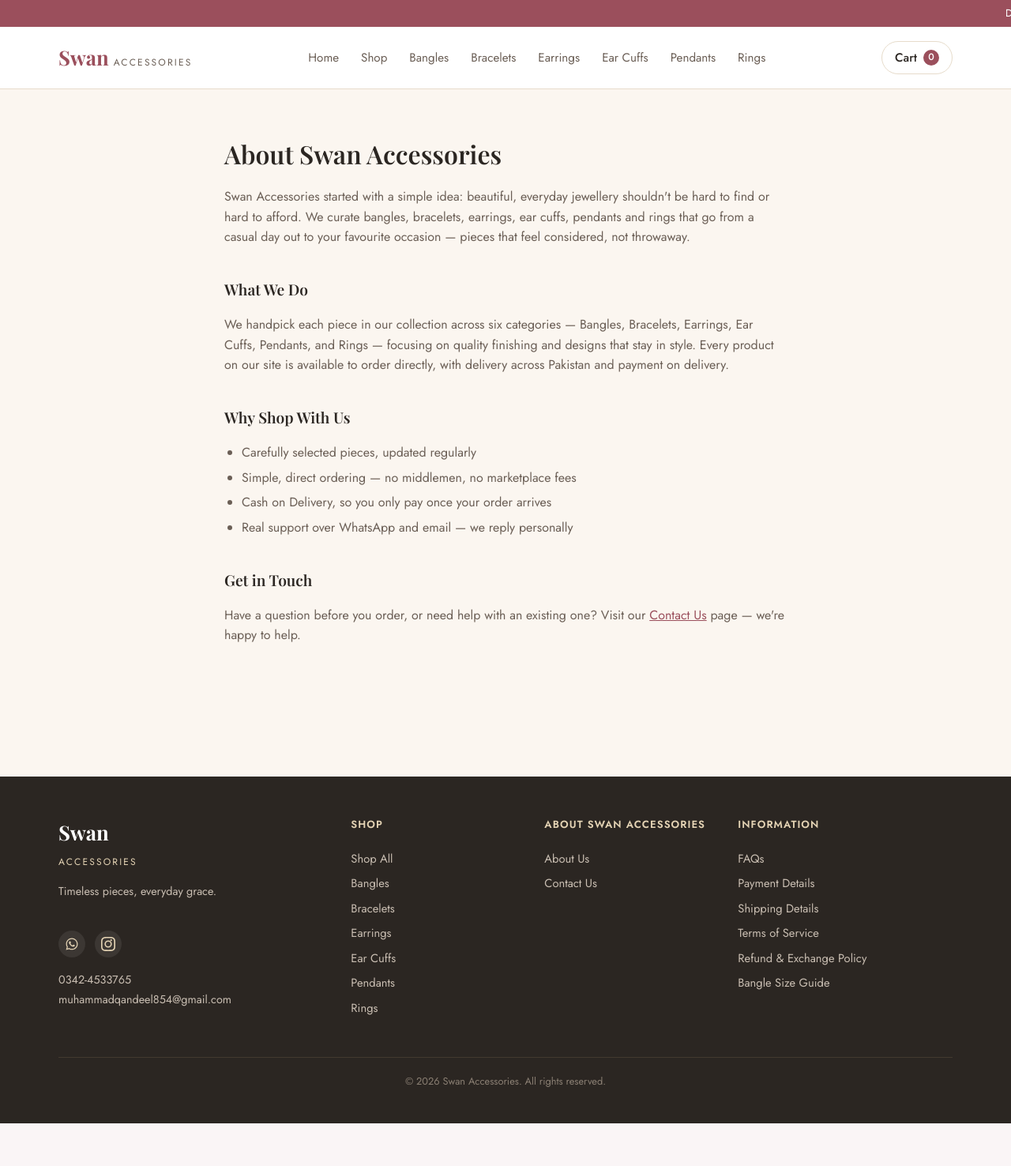
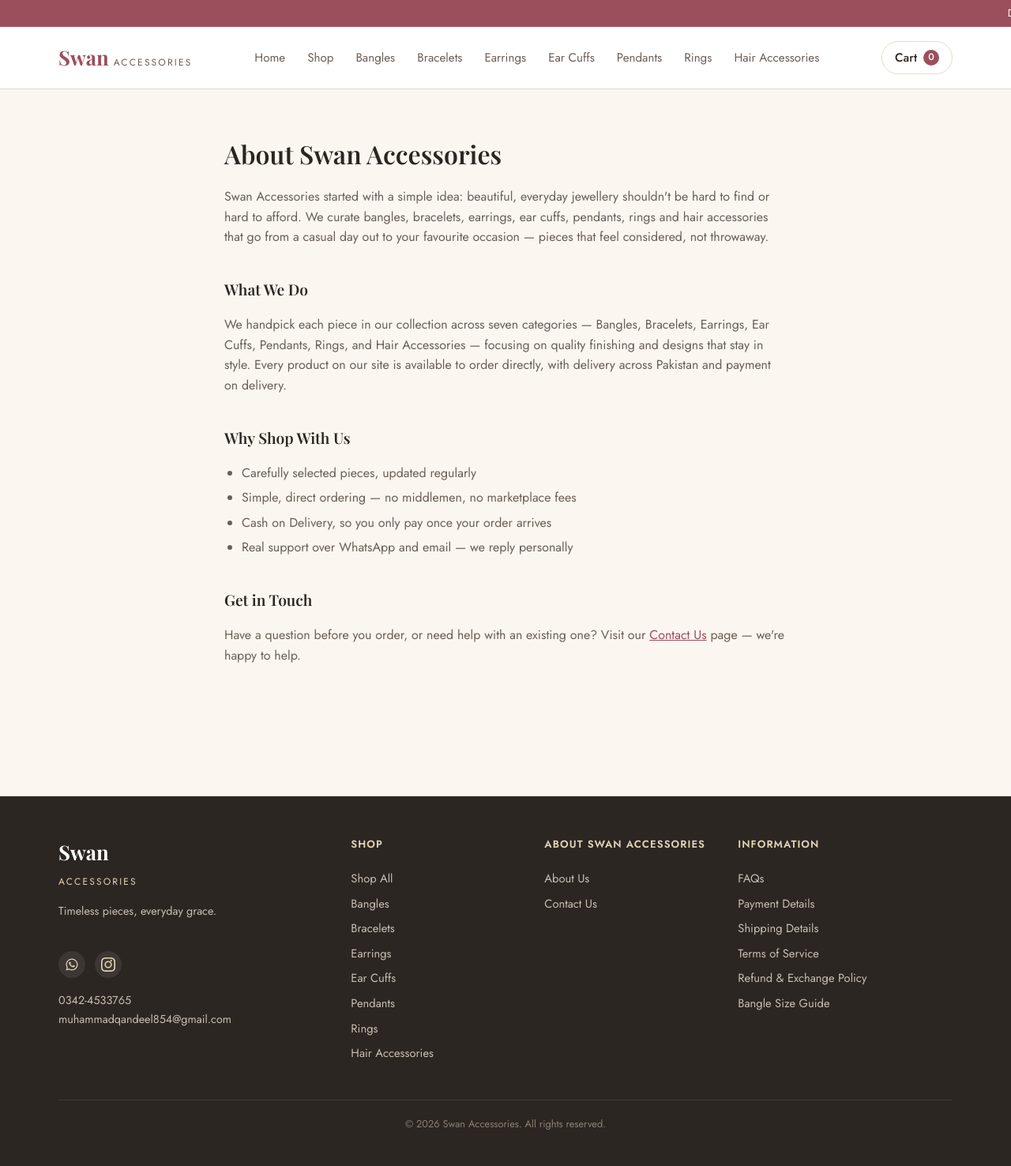
Before and after one commit to shizaadsenseexpert/swan-accessories, a PHP site: page /about in a window 1280 px wide. Shown: the whole page at 79% size. Before the commit the page ends 1422 px from the top, so only its background shows below. Run offline with PHP 8.4, Linux system fonts and the light colour scheme.

Commit message:
Add a Hair Accessories category
- New 'Hair Accessories' category at /hair-accessories, in the header
  menu, footer, Shop filters, admin category list and (once it has a
  product) the homepage. Photos in assets/images/products/hair-accessories/
  are picked up like the other categories.
- With seven categories the menu no longer fits on one line below 1100px,
  so the menu button now takes over below that width instead of 960px.
- About, FAQ and homepage text mention hair accessories.

Co-Authored-By: Claude Opus 5.5 <noreply@anthropic.com>
Claude-Session: https://claude.ai/code/session_0173PTgaqbKD9n4CuNeMTuAz

```diff
--- a/about.php
+++ b/about.php
@@ -7,10 +7,10 @@ require __DIR__ . '/includes/header.php';
 
 <div class="policy-page">
   <h1>About Swan Accessories</h1>
-  <p>Swan Accessories started with a simple idea: beautiful, everyday jewellery shouldn't be hard to find or hard to afford. We curate bangles, bracelets, earrings, ear cuffs, pendants and rings that go from a casual day out to your favourite occasion — pieces that feel considered, not throwaway.</p>
+  <p>Swan Accessories started with a simple idea: beautiful, everyday jewellery shouldn't be hard to find or hard to afford. We curate bangles, bracelets, earrings, ear cuffs, pendants, rings and hair accessories that go from a casual day out to your favourite occasion — pieces that feel considered, not throwaway.</p>
 
   <h2>What We Do</h2>
-  <p>We handpick each piece in our collection across six categories — Bangles, Bracelets, Earrings, Ear Cuffs, Pendants, and Rings — focusing on quality finishing and designs that stay in style. Every product on our site is available to order directly, with delivery across Pakistan and payment on delivery.</p>
+  <p>We handpick each piece in our collection across seven categories — Bangles, Bracelets, Earrings, Ear Cuffs, Pendants, Rings, and Hair Accessories — focusing on quality finishing and designs that stay in style. Every product on our site is available to order directly, with delivery across Pakistan and payment on delivery.</p>
 
   <h2>Why Shop With Us</h2>
   <ul>
--- a/assets/css/style.css
+++ b/assets/css/style.css
@@ -128,7 +128,8 @@ img { max-width: 100%; display: block; }
 .menu-toggle.active span:nth-child(1) { transform: translateY(7px) rotate(45deg); }
 .menu-toggle.active span:nth-child(2) { opacity: 0; }
 .menu-toggle.active span:nth-child(3) { transform: translateY(-7px) rotate(-45deg); }
-@media (max-width: 960px) {
+/* Seven categories don't fit on one line below ~1100px, so use the menu button. */
+@media (max-width: 1099px) {
   .main-nav {
     display: none;
     position: absolute;
--- a/faqs.php
+++ b/faqs.php
@@ -4,7 +4,7 @@ $basePath = '';
 $pageTitle = 'FAQs';
 
 $faqs = [
-    ['How do I place an order?', 'Browse our Bangles, Bracelets, Earrings, Ear Cuffs, Pendants, and Rings, add the pieces you like to your cart, then go to checkout and fill in your delivery details. No account needed.'],
+    ['How do I place an order?', 'Browse our Bangles, Bracelets, Earrings, Ear Cuffs, Pendants, Rings, and Hair Accessories, add the pieces you like to your cart, then go to checkout and fill in your delivery details. No account needed.'],
     ['What payment methods do you accept?', 'Currently we accept Cash on Delivery (COD) — you pay in cash when your order arrives at your doorstep. Online payment options are coming soon.'],
     ['How long does delivery take?', 'Most orders are delivered within 3–5 working days, depending on your city. See our Shipping Details page for more.'],
     ['How much is delivery?', 'Delivery is ' . money(DELIVERY_FEE) . ' per order anywhere in Pakistan, and free on orders of ' . money(FREE_DELIVERY_MIN) . ' or more.'],
--- a/includes/db.php
+++ b/includes/db.php
@@ -448,6 +448,7 @@ function generate_product_description(string $name, string $category): string {
         'ear-cuffs' => 'A modern accent that hugs the curve of your ear.',
         'pendants' => 'Hangs beautifully on its chain and makes a thoughtful gift.',
         'rings'    => 'A stylish accent to wear on its own or stacked.',
+        'hair-accessories' => 'A pretty finishing touch for any hairstyle.',
     ];
     $second = preg_match('/kundan|chandbali|jhumka|bridal|polki|jadau/', $n)
         ? 'Perfect for weddings, mehndis and Eid.'
@@ -488,6 +489,7 @@ function seed_categories(): array {
         'ear-cuffs' => ['label' => 'Ear Cuffs', 'price' => 0],
         'pendants'  => ['label' => 'Pendants',  'price' => 550],
         'rings'     => ['label' => 'Rings',     'price' => 400],
+        'hair-accessories' => ['label' => 'Hair Accessories', 'price' => 0],
     ];
 }
 
@@ -499,6 +501,7 @@ function seed_new_products(PDO $pdo): void {
     seed_products($pdo, ['ear-cuffs' => $categories['ear-cuffs']], true);
     seed_products($pdo, ['pendants' => $categories['pendants']], true);
     seed_products($pdo, ['rings' => $categories['rings']], true);
+    seed_products($pdo, ['hair-accessories' => $categories['hair-accessories']], true);
     seed_products($pdo, ['earrings' => $categories['earrings']], true,
         ['earring 12.jpeg', 'earring 13.jpeg', 'earring 14.jpeg', 'earring 15.jpeg',
          'earring 16.jpeg', 'earring 17.jpeg', 'earring 18.jpeg', 'earring 19.jpeg',
--- a/includes/footer.php
+++ b/includes/footer.php
@@ -35,6 +35,7 @@
       <a href="<?= $basePath ?? '' ?>/ear-cuffs">Ear Cuffs</a>
       <a href="<?= $basePath ?? '' ?>/pendants">Pendants</a>
       <a href="<?= $basePath ?? '' ?>/rings">Rings</a>
+      <a href="<?= $basePath ?? '' ?>/hair-accessories">Hair Accessories</a>
     </div>
 
     <div class="footer-col">
--- a/includes/functions.php
+++ b/includes/functions.php
@@ -12,12 +12,12 @@ function money(int $amount): string {
 }
 
 function category_label(string $cat): string {
-    $labels = ['bangles' => 'Bangles', 'bracelet' => 'Bracelets', 'earrings' => 'Earrings', 'ear-cuffs' => 'Ear Cuffs', 'pendants' => 'Pendants', 'rings' => 'Rings'];
+    $labels = ['bangles' => 'Bangles', 'bracelet' => 'Bracelets', 'earrings' => 'Earrings', 'ear-cuffs' => 'Ear Cuffs', 'pendants' => 'Pendants', 'rings' => 'Rings', 'hair-accessories' => 'Hair Accessories'];
     return $labels[$cat] ?? ucfirst($cat);
 }
 
 function all_categories(): array {
-    return ['bangles', 'bracelet', 'earrings', 'ear-cuffs', 'pendants', 'rings'];
+    return ['bangles', 'bracelet', 'earrings', 'ear-cuffs', 'pendants', 'rings', 'hair-accessories'];
 }
 
 function get_products(?string $category = null, bool $activeOnly = true): array {
--- a/includes/header.php
+++ b/includes/header.php
@@ -32,6 +32,7 @@
       <a href="<?= $basePath ?? '' ?>/ear-cuffs">Ear Cuffs</a>
       <a href="<?= $basePath ?? '' ?>/pendants">Pendants</a>
       <a href="<?= $basePath ?? '' ?>/rings">Rings</a>
+      <a href="<?= $basePath ?? '' ?>/hair-accessories">Hair Accessories</a>
     </nav>
     <div class="header-actions">
       <a class="cart-link" href="<?= $basePath ?? '' ?>/cart">
--- a/index.php
+++ b/index.php
@@ -20,7 +20,7 @@ require __DIR__ . '/includes/header.php';
   <div class="hero-inner">
     <div class="hero-copy">
       <h1>Grace, in every detail.</h1>
-      <p><?= e(SITE_TAGLINE) ?> Handpicked bangles, bracelets, earrings, ear cuffs, pendants and rings for the everyday and the unforgettable.</p>
+      <p><?= e(SITE_TAGLINE) ?> Handpicked bangles, bracelets, earrings, ear cuffs, pendants, rings and hair accessories for the everyday and the unforgettable.</p>
       <div style="display:flex; gap:14px; flex-wrap:wrap;">
         <a href="/shop" class="btn btn-primary">Shop the Collection</a>
         <a href="<?= e(whatsapp_link('Hi! I would like to know more about your collection.')) ?>" target="_blank" rel="noopener" class="btn btn-outline">Ask on WhatsApp</a>
--- a/router.php
+++ b/router.php
@@ -17,7 +17,7 @@ if ($path !== '/' && is_file($file)) {
 if (preg_match('#^/home/?$#', $path)) {
     $path = '/';
     $file = __DIR__;
-} elseif (preg_match('#^/(bangles|bracelets|earrings|ear-cuffs|pendants|rings)/?$#', $path, $m)) {
+} elseif (preg_match('#^/(bangles|bracelets|earrings|ear-cuffs|pendants|rings|hair-accessories)/?$#', $path, $m)) {
     $_GET['category'] = $m[1];
     $file = __DIR__ . '/shop';
 } elseif (preg_match('#^/product/([0-9]+)(-[^/]*)?/?$#', $path, $m)) {
```
Also changed, not shown: .htaccess.
